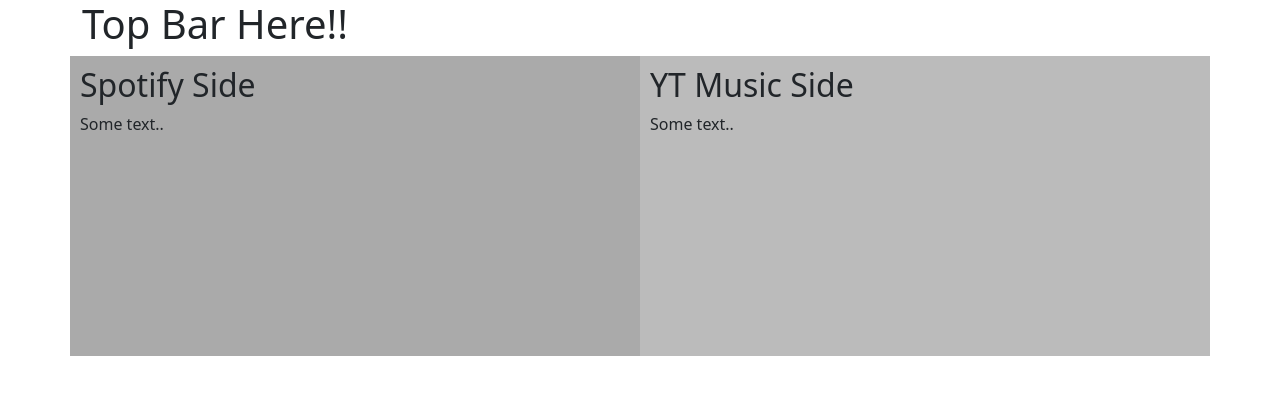
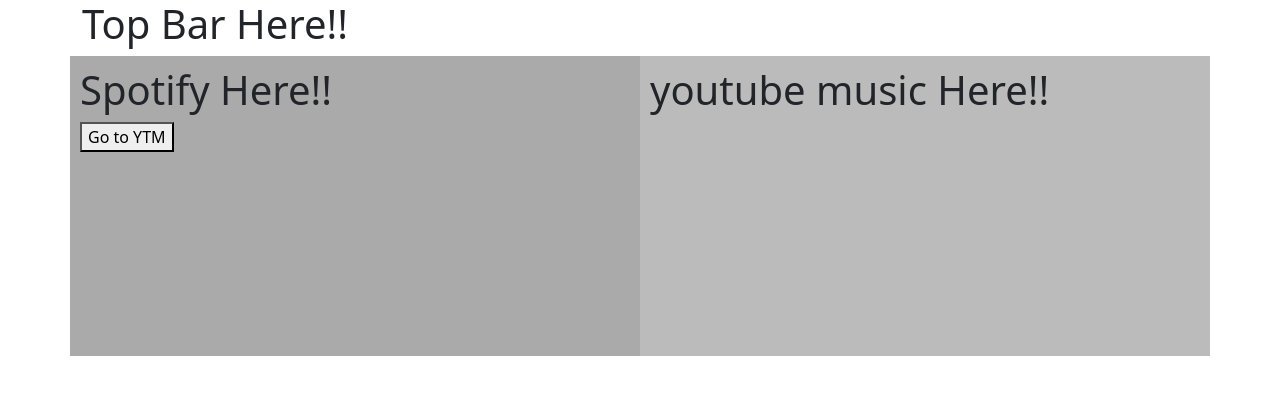
Before and after one commit to atilileri/Singronizer, a Django app: template pages/templates/pages/home.html in a window 1280 px wide. Shown: the top 395 px of the page. Run offline with Django 5.2, Linux system fonts and the light colour scheme; the template is opened without the code that fills it, so the values that code supplies are empty; parts of the project's set-up code (start-up, migrations or seed data) failed here and were passed over.

Commit message:
add js init for dynamic loading

```diff
--- a/pages/templates/pages/home.html
+++ b/pages/templates/pages/home.html
@@ -3,5 +3,26 @@
 {% extends "base.html" %}
 
 {% block top_content %}
-    <h1>Top Bar Here!!</h1>
+<h1>Top Bar Here!!</h1>
 {% endblock top_content %}
+
+{% block spot_content %}
+<h1>Spotify Here!!</h1>
+<button onclick="loadYTM()">
+    Go to YTM
+</button>
+{% endblock spot_content %}
+
+{% block ytm_content %}
+<h1>youtube music Here!!</h1>
+<div id="message"></div>
+{% endblock ytm_content %}
+
+{% block js_content %}
+<script type="text/javascript">
+    let message = document.getElementById("message");
+    function loadYTM() {
+       message.innerHTML = "YTM matches"
+    }
+</script>
+{% endblock js_content %}
--- a/templates/base.html
+++ b/templates/base.html
@@ -55,5 +55,8 @@
             {% endblock ytm_content %}
         </div>
     </div>
+    {% block js_content %}
+    <p>JS must be HERE!</p>
+    {% endblock js_content %}
 </body>
 </html>
```
